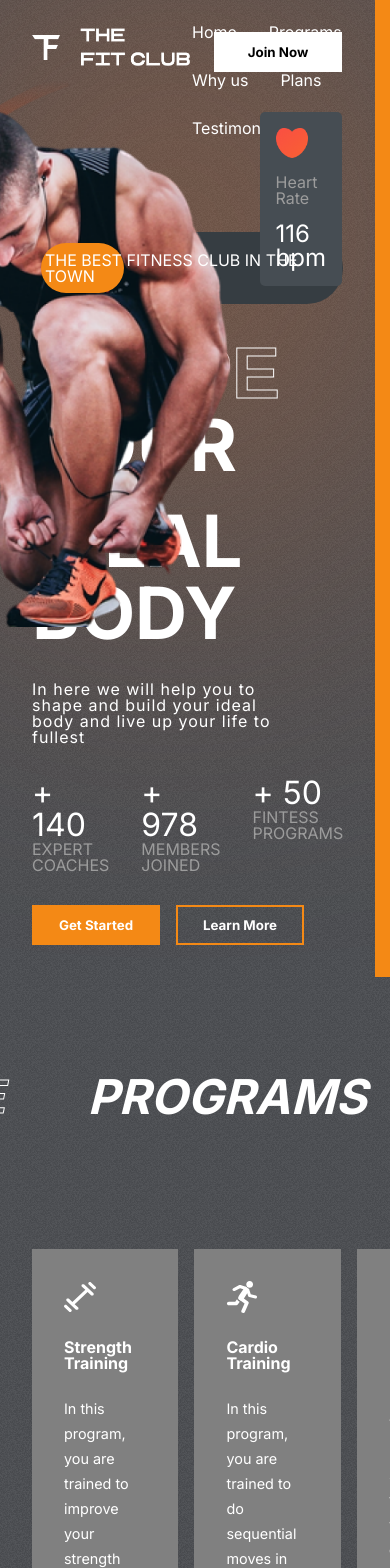
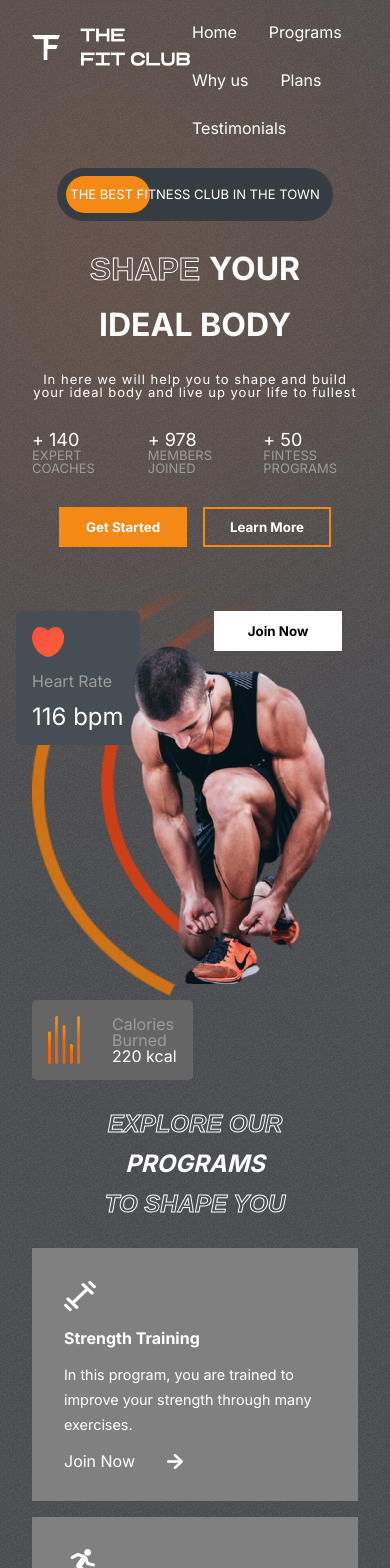
Before and after one commit to ViGoS12/The-Fit-Club, a React (Create React App) app: page / in a window 390 px wide. Shown: the top 1568 px of the page. Built offline with nearby package versions, Linux system fonts and the light colour scheme.

Commit message:
Added responsive design

```diff
--- a/src/components/hero/Hero.jsx
+++ b/src/components/hero/Hero.jsx
@@ -12,7 +12,7 @@ import { motion } from 'framer-motion'
 
 const Hero = () => {
   const transition = { type: 'spring', duration: 3 }
-
+  const mobile = window.innerWidth <= 768 ? true : false
   return (
     <div className={styles.hero}>
       <div className={classNames(styles.hero__blur, 'blur')} />
@@ -21,7 +21,7 @@ const Hero = () => {
         <div className={styles.fitness_ads}>
           <motion.div
             className={styles.fitness_ads__circle}
-            initial={{ left: '240px' }}
+            initial={{ left: mobile ? '185px' : '240px' }}
             whileInView={{ left: '9px' }}
             transition={transition}></motion.div>
           <span className={styles.fitness_ads__text}>
--- a/src/components/hero/Hero.module.scss
+++ b/src/components/hero/Hero.module.scss
@@ -16,6 +16,10 @@
     flex: 1;
     position: relative;
     background-color: $orange;
+
+    @media (max-width: 768px) {
+      background: none;
+    }
   }
 
   &__title {
@@ -25,6 +29,12 @@
     text-transform: uppercase;
     font-size: 4.5rem;
     font-weight: bold;
+
+    @media (max-width: 768px) {
+      font-size: xx-large;
+      align-items: center;
+      justify-content: center;
+    }
   }
 
   &__text {
@@ -32,11 +42,23 @@
     font-weight: 200;
     letter-spacing: 1px;
     width: 80%;
+
+    @media (max-width: 768px) {
+      font-size: small;
+      font-weight: 200;
+      text-align: center;
+      letter-spacing: 1px;
+      width: 100%;
+    }
   }
 
   &__buttons {
     display: flex;
     gap: 1rem;
+
+    @media (max-width: 768px) {
+      justify-content: center;
+    }
   }
 
   &__btn {
@@ -70,6 +92,14 @@
     width: 23rem;
     top: 6.5rem;
     z-index: 0;
+
+    @media (max-width: 768px) {
+      position: relative;
+      width: 15rem;
+      left: 7rem;
+      top: 4rem;
+      align-self: center;
+    }
   }
 
   &__image_back {
@@ -78,17 +108,33 @@
     right: 20rem;
     z-index: -1;
     width: 15rem;
+    @media (max-width: 768px) {
+      width: 15rem;
+      left: 2rem;
+      top: 0;
+    }
   }
 
   &__blur {
     width: 22rem;
     height: 30rem;
+    @media (max-width: 768px) {
+      width: 14rem;
+    }
+  }
+
+  @media (max-width: 768px) {
+    flex-direction: column;
   }
 }
 
 .figures {
   display: flex;
   gap: 2rem;
+
+  @media (max-width: 768px) {
+    justify-content: center;
+  }
 
   &__column {
     display: flex;
@@ -97,11 +143,19 @@
 
   &__numbers {
     font-size: 2rem;
+
+    @media (max-width: 768px) {
+      font-size: large;
+    }
   }
 
   &__subtext {
     color: $gray;
     text-transform: uppercase;
+
+    @media (max-width: 768px) {
+      font-size: small;
+    }
   }
 }
 
@@ -117,6 +171,12 @@
   display: flex;
   align-items: center;
   justify-content: flex-start;
+
+  @media (max-width: 768px) {
+    margin-top: 0;
+    font-size: small;
+    align-self: center;
+  }
 
   &__circle {
     position: absolute;
@@ -146,6 +206,11 @@
   right: 4rem;
   top: 7rem;
 
+  @media (max-width: 768px) {
+    left: 1rem;
+    top: 2rem;
+  }
+
   &__img {
     width: 2rem;
     z-index: 2;
@@ -172,8 +237,18 @@
   right: 28rem;
   width: fit-content;
 
+  @media (max-width: 768px) {
+    position: relative;
+    top: 5rem;
+    left: 2rem;
+  }
+
   &__img {
     width: 3rem;
+
+    @media (max-width: 768px) {
+      width: 2rem;
+    }
   }
 
   &__textside {
@@ -184,9 +259,18 @@
 
   &__text {
     color: $gray;
+
+    @media (max-width: 768px) {
+      width: 2rem;
+    }
   }
 
   &__numbers {
     font-size: 1.5rem;
+
+    @media (max-width: 768px) {
+      color: white;
+      font-size: 1rem;
+    }
   }
 }
--- a/src/components/join/Join.module.scss
+++ b/src/components/join/Join.module.scss
@@ -5,12 +5,23 @@
   padding: 0 2rem;
   gap: 10rem;
 
+  @media (max-width: 768px) {
+    flex-direction: column;
+    gap: 1rem;
+    justify-content: center;
+    align-items: center;
+  }
+
   &__line {
     position: absolute;
     width: 10.5rem;
     border: 2px solid $orange;
     border-radius: 20%;
     margin: -15px 0;
+
+    @media (max-width: 768px) {
+      width: 5.4rem;
+    }
   }
 
   &__leftside {
@@ -18,6 +29,9 @@
     font-weight: bold;
     text-transform: uppercase;
     position: relative;
+    @media (max-width: 768px) {
+      font-size: x-large;
+    }
   }
 
   &__btn {
@@ -25,7 +39,7 @@
     font-weight: bold;
     border: 4px solid transparent;
     transition: 300ms all;
-    width: 8rem;
+    max-width: 8rem;
     background-color: orange;
   }
 
@@ -33,6 +47,10 @@
     display: flex;
     justify-content: center;
     align-items: flex-end;
+
+    @media (max-width: 768px) {
+      padding: 2rem;
+    }
   }
 
   &__email {
--- a/src/components/plans/Plans.module.scss
+++ b/src/components/plans/Plans.module.scss
@@ -5,6 +5,10 @@
   align-items: center;
   justify-content: center;
   gap: 3rem;
+
+  @media (max-width: 768px) {
+    flex-direction: column;
+  }
 
   &__container {
     margin-top: -4rem;
@@ -67,6 +71,9 @@
   &:nth-child(2) {
     background: $planCard;
     transform: scale(1.2);
+    @media (max-width: 768px) {
+      transform: none;
+    }
   }
 
   &__name {
--- a/src/components/programs/Programs.module.scss
+++ b/src/components/programs/Programs.module.scss
@@ -14,11 +14,24 @@
     justify-content: center;
     text-transform: uppercase;
     font-style: italic;
+
+    @media (max-width: 768px) {
+      flex-direction: column;
+      gap: 1rem;
+      font-size: x-large;
+      align-items: center;
+      justify-content: center;
+      margin-top: 1rem;
+    }
   }
 
   &__categories {
     display: flex;
     gap: 1rem;
+
+    @media (max-width: 768px) {
+      flex-direction: column;
+    }
   }
 
   &__join_btn {
--- a/src/components/reasons/Reasons.module.scss
+++ b/src/components/reasons/Reasons.module.scss
@@ -5,12 +5,21 @@
   display: flex;
   gap: 2rem;
 
+  @media (max-width: 768px) {
+    flex-direction: column;
+  }
+
   &__leftside {
     flex: 1 1;
     display: grid;
     grid-template-columns: repeat(3, 1fr);
     gap: 1rem;
     grid-auto-rows: 1fr;
+
+    @media (max-width: 768px) {
+      grid-auto-rows: auto;
+      overflow: hidden;
+    }
   }
 
   &__img {
@@ -21,21 +30,37 @@
     width: 12rem;
     grid-row: 1/3;
     height: 28rem;
+
+    @media (max-width: 768px) {
+      width: 7rem;
+      height: 17rem;
+    }
   }
   &__image2 {
     width: auto;
     height: 16rem;
     grid-column: 2/4;
+    @media (max-width: 768px) {
+      width: 15rem;
+      height: 10rem;
+    }
   }
   &__image3 {
     width: 13.7rem;
     grid-column: 2/3;
     grid-row: 2;
+    @media (max-width: 768px) {
+      width: 7rem;
+    }
   }
   &__image4 {
     width: 10rem;
     grid-row: 2;
     grid-column: 3/4;
+    @media (max-width: 768px) {
+      width: 7rem;
+      height: 6rem;
+    }
   }
 
   &__rightside {
--- a/src/components/testimonials/Testimonials.module.scss
+++ b/src/components/testimonials/Testimonials.module.scss
@@ -4,6 +4,10 @@
   display: flex;
   gap: 1rem;
   padding: 0 2rem;
+
+  @media (max-width: 768px) {
+    flex-direction: column;
+  }
 
   &__leftside {
     display: flex;
@@ -16,6 +20,14 @@
   &__rightside {
     position: relative;
     flex: 1;
+
+    @media (max-width: 768px) {
+      display: flex;
+      flex-direction: column;
+      justify-content: center;
+      align-items: center;
+      gap: 2rem;
+    }
   }
 
   &__subtitle {
@@ -26,6 +38,10 @@
   &__title {
     font-weight: bold;
     font-size: 3rem;
+
+    @media (max-width: 768px) {
+      font-size: xx-large;
+    }
   }
 
   &__slider {
@@ -42,6 +58,13 @@
     object-fit: cover;
     right: 8rem;
     top: 2rem;
+
+    @media (max-width: 768px) {
+      top: 0;
+      right: 0;
+      position: relative;
+      align-self: center;
+    }
   }
 
   &__arrows {
@@ -50,6 +73,12 @@
     position: absolute;
     bottom: 1rem;
     left: 3rem;
+
+    @media (max-width: 768px) {
+      position: relative;
+      bottom: 0;
+      left: 0;
+    }
   }
 
   &__arrow {
@@ -65,6 +94,10 @@
     background-color: transparent;
     right: 9rem;
     top: 0.9rem;
+    @media (max-width: 768px) {
+      display: none;
+      position: relative;
+    }
   }
 
   &__back_rectangle {
@@ -74,5 +107,9 @@
     right: 7rem;
     top: 4rem;
     background: $planCard;
+    @media (max-width: 768px) {
+      display: none;
+      position: relative;
+    }
   }
 }
```
